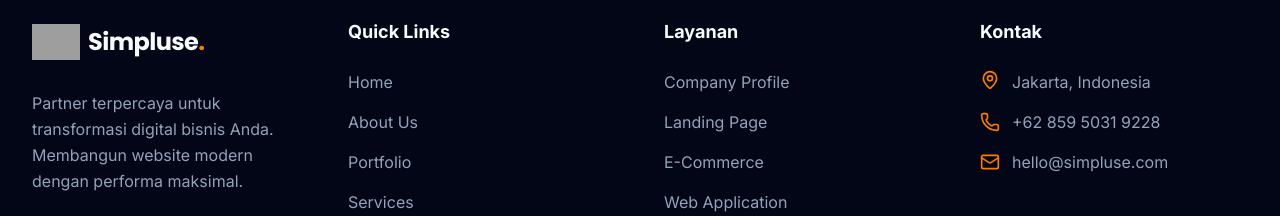
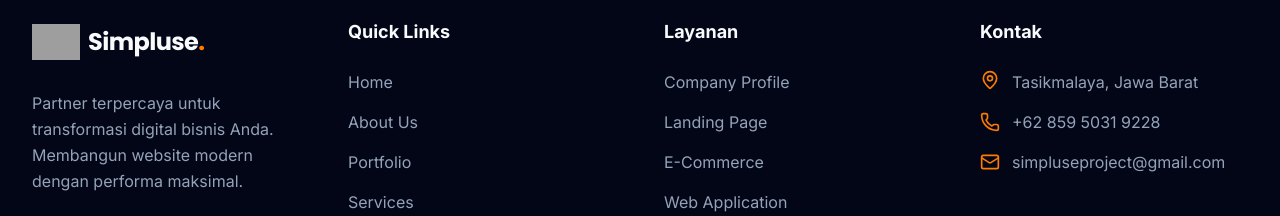
Before and after one commit to diyaz04/simpluse-web-project, a React (Vite) app: page / in a window 1280 px wide. Shown: the part 5643-5859 px from the top of the page. Built offline with nearby package versions, Linux system fonts and the light colour scheme; no server answers; the database is empty; grey boxes are pictures that could not be loaded.

Commit message:
feat(footer): Update contact information
Changes the address from Jakarta to Tasikmalaya and updates the contact email to a Gmail address.

```diff
--- a/src/components/Footer.tsx
+++ b/src/components/Footer.tsx
@@ -55,7 +55,7 @@ export default function Footer() {
             <ul className="space-y-4 text-text-secondary">
               <li className="flex items-start gap-3">
                 <MapPin className="w-5 h-5 text-brand-orange shrink-0" />
-                <span>Jakarta, Indonesia</span>
+                <span>Tasikmalaya, Jawa Barat</span>
               </li>
               <li className="flex items-center gap-3">
                 <Phone className="w-5 h-5 text-brand-orange shrink-0" />
@@ -63,7 +63,7 @@ export default function Footer() {
               </li>
               <li className="flex items-center gap-3">
                 <Mail className="w-5 h-5 text-brand-orange shrink-0" />
-                <span>hello@simpluse.com</span>
+                <span>simpluseproject@gmail.com</span>
               </li>
             </ul>
           </div>
```
